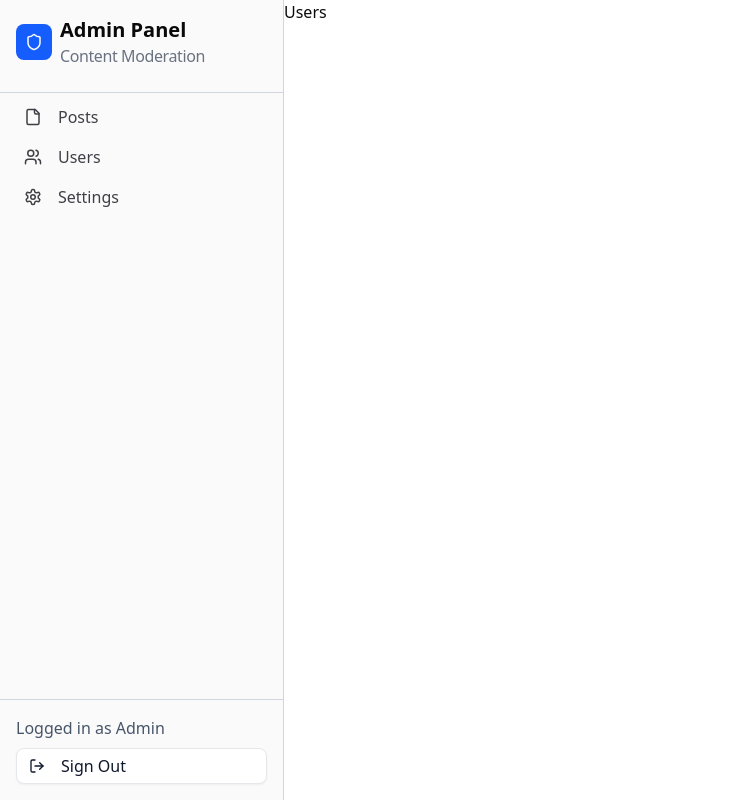
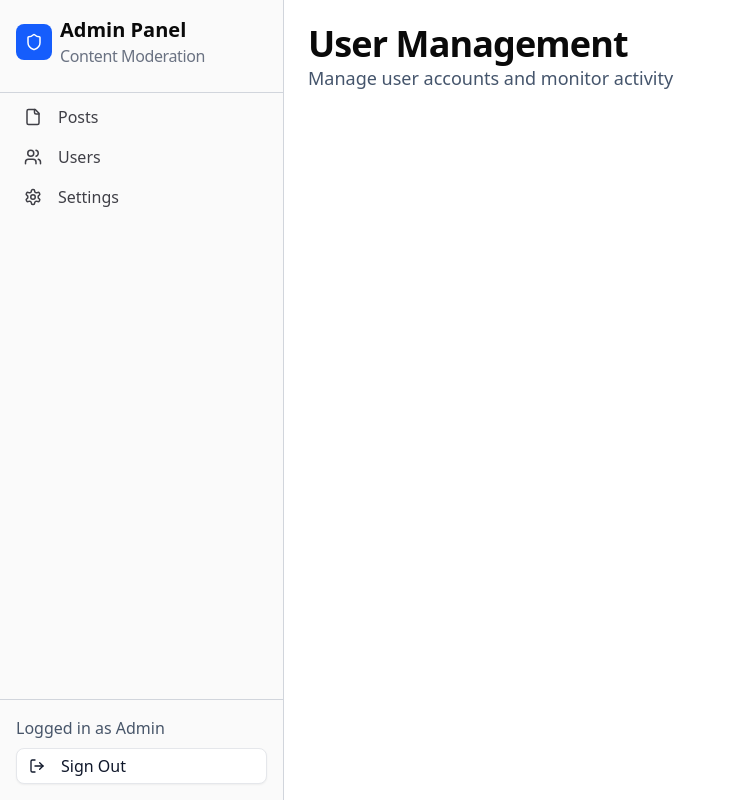
Before and after one commit to AmjustGettingStarted/KalyaniMotors_AdminPanel, a Next.js app: page /users in a window 1280 px wide. Shown: the whole page, without its empty margins (0-736 px from the left). Built offline with nearby package versions, Linux system fonts and the light colour scheme.

Commit message:
feat(users): Add new users page - initial setup

```diff
--- /dev/null
+++ b/app/users/loading.tsx
@@ -0,0 +1,12 @@
+import { Loader2 } from "lucide-react";
+import React from "react";
+
+const loading = () => {
+  return (
+    <div className="animate-spin h-screen w-full flex items-center justify-center">
+      <Loader2 size={30}/>
+    </div>
+  );
+};
+
+export default loading;
--- a/app/users/page.tsx
+++ b/app/users/page.tsx
@@ -1,9 +1,22 @@
-import React from 'react'
+import React from "react";
 
 const Users = () => {
   return (
-    <div>Users</div>
-  )
-}
+    <div className="p-6">
+      <div className="space-y-4 flex-col">
+        <div>
+          <h1 className="text-4xl tracking-tight font-semibold">
+            User Management
+          </h1>
+          <h3 className="text-lg font-normal text-slate-600">
+            Manage user accounts and monitor activity
+          </h3>
+        </div>
 
-export default Users
+        {/* Users Count Card Section */}
+      </div>
+    </div>
+  );
+};
+
+export default Users;
```
